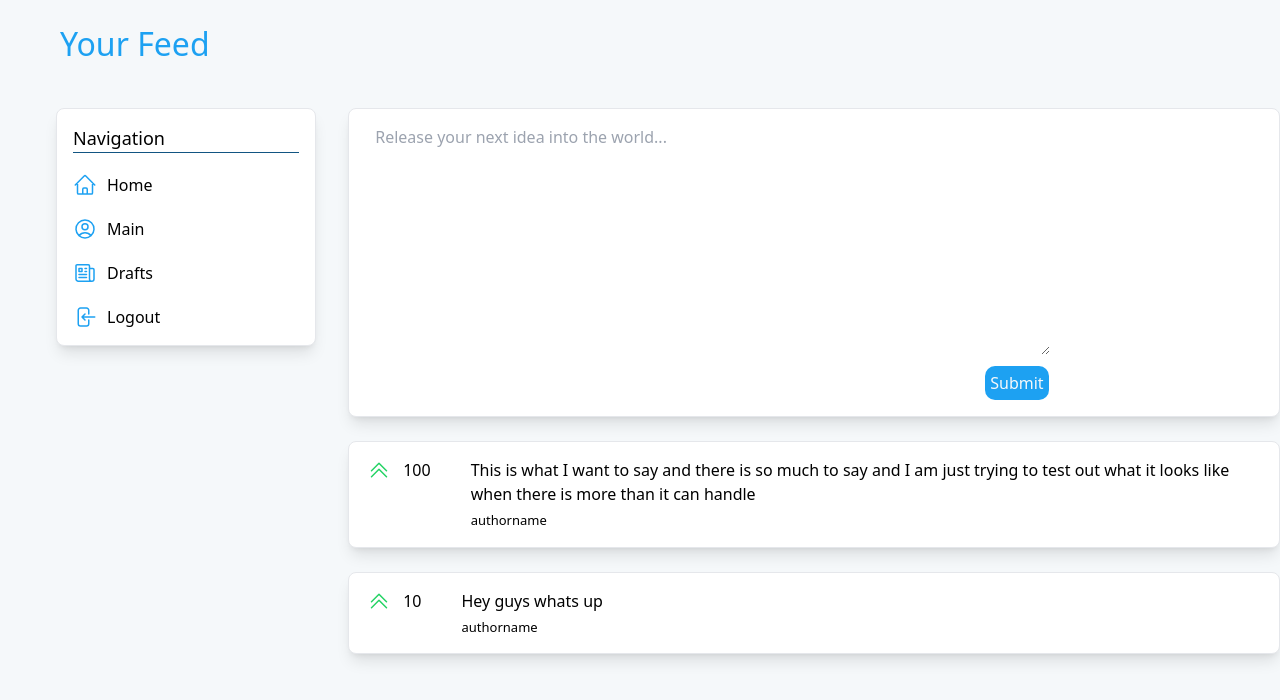
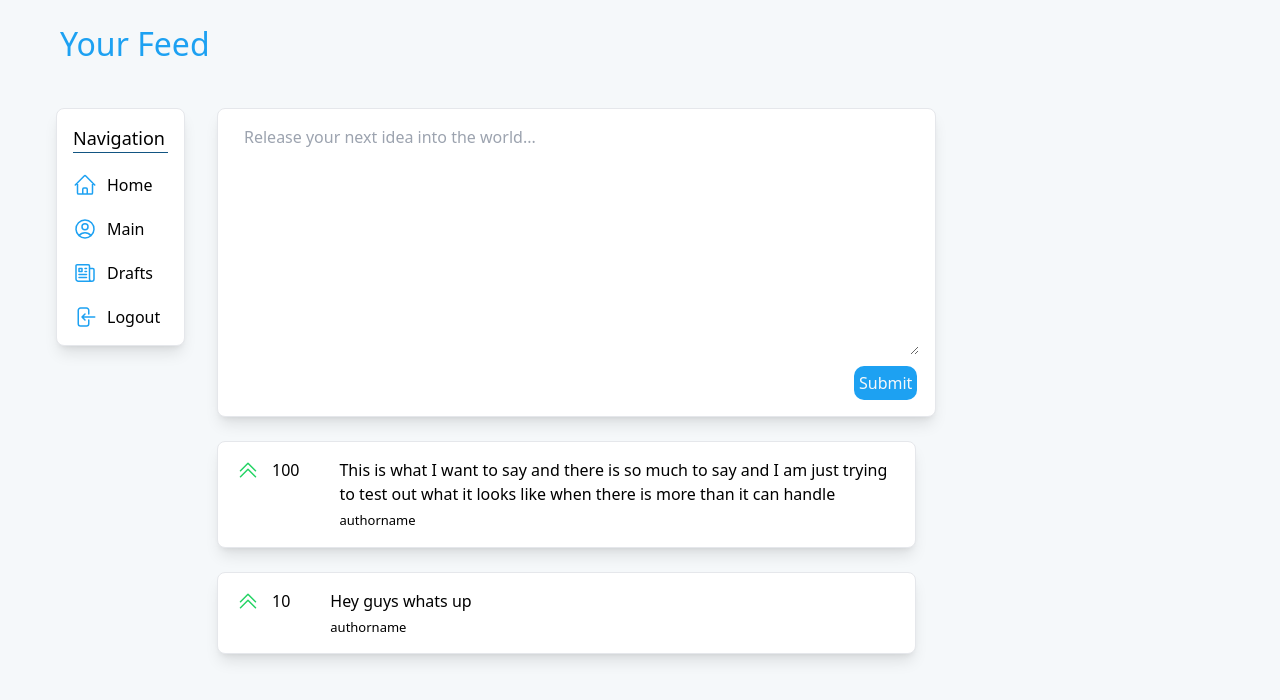
Before and after one commit to riasark/first-social-app, a Next.js app: page / in a window 1280 px wide. Shown: the top 700 px of the page. Built offline with nearby package versions, Linux system fonts and the light colour scheme.

Commit message:
added a main page in the pages folder

```diff
--- a/components/navbar.js
+++ b/components/navbar.js
@@ -1,10 +1,17 @@
 import Card from "../components/Card"
+import { useRouter } from "next/navigation"
 
 export default function Navigation(){
+    const router = useRouter();
+
+    const tryHome = ()=> {
+        router.push('./main')
+    }
+
     return(
         <Card>
          <h2> Navigation </h2>
-            <button className="flex mt-5">
+            <button className="flex mt-5" onClick={tryHome}>
                 <svg xmlns="http://www.w3.org/2000/svg" fill="none" viewBox="0 0 24 24" strokeWidth={1.5} stroke="currentColor" dataSlot="icon" className="w-6 h-6">
                 <path strokeLinecap="round" strokeLinejoin="round" d="m2.25 12 8.954-8.955c.44-.439 1.152-.439 1.591 0L21.75 12M4.5 9.75v10.125c0 .621.504 1.125 1.125 1.125H9.75v-4.875c0-.621.504-1.125 1.125-1.125h2.25c.621 0 1.125.504 1.125 1.125V21h4.125c.621 0 1.125-.504 1.125-1.125V9.75M8.25 21h8.25" />
                 </svg>
--- a/pages/index.js
+++ b/pages/index.js
@@ -5,7 +5,7 @@ export default function Home() {
   return (
     <>
     <h1> Your Feed</h1>
-    <div className="flex ml-10 mt-4 mx-auto gap-4">
+    <div className="flex ml-10 mt-4 max-w-4xl mx-auto gap-4">
       <div className="w-1/3">
         <Navigation></Navigation>
       </div>
--- /dev/null
+++ b/pages/main.js
@@ -0,0 +1,7 @@
+export default function Home(){
+    return(
+        <div>
+            test
+        </div>
+    )
+}
--- a/styles/globals.css
+++ b/styles/globals.css
@@ -81,3 +81,7 @@ textarea{
 .submit:hover{
   background-color: #00B6F1;
 }
+
+.ideas{
+  margin-right: 20px;
+}
```
